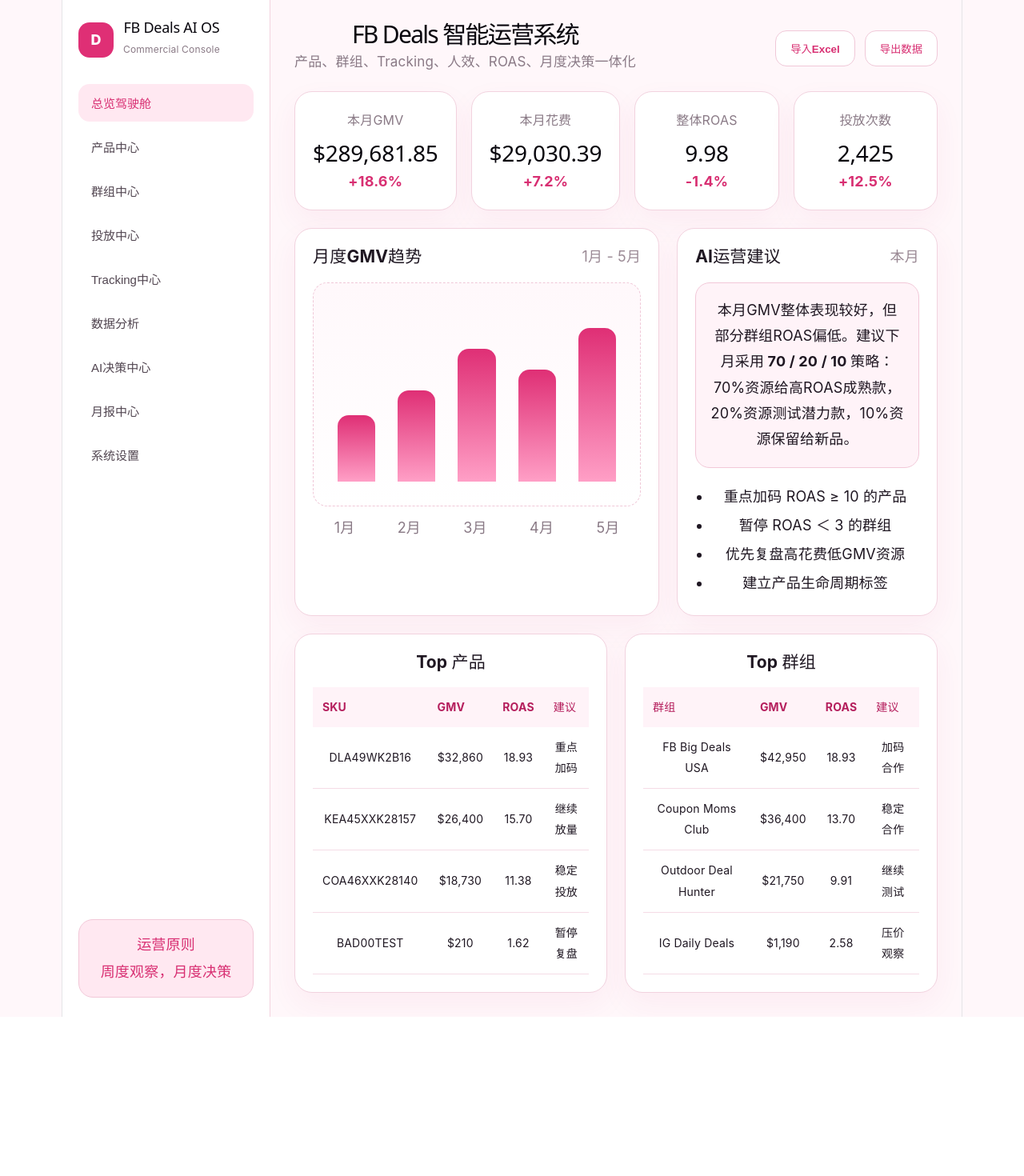
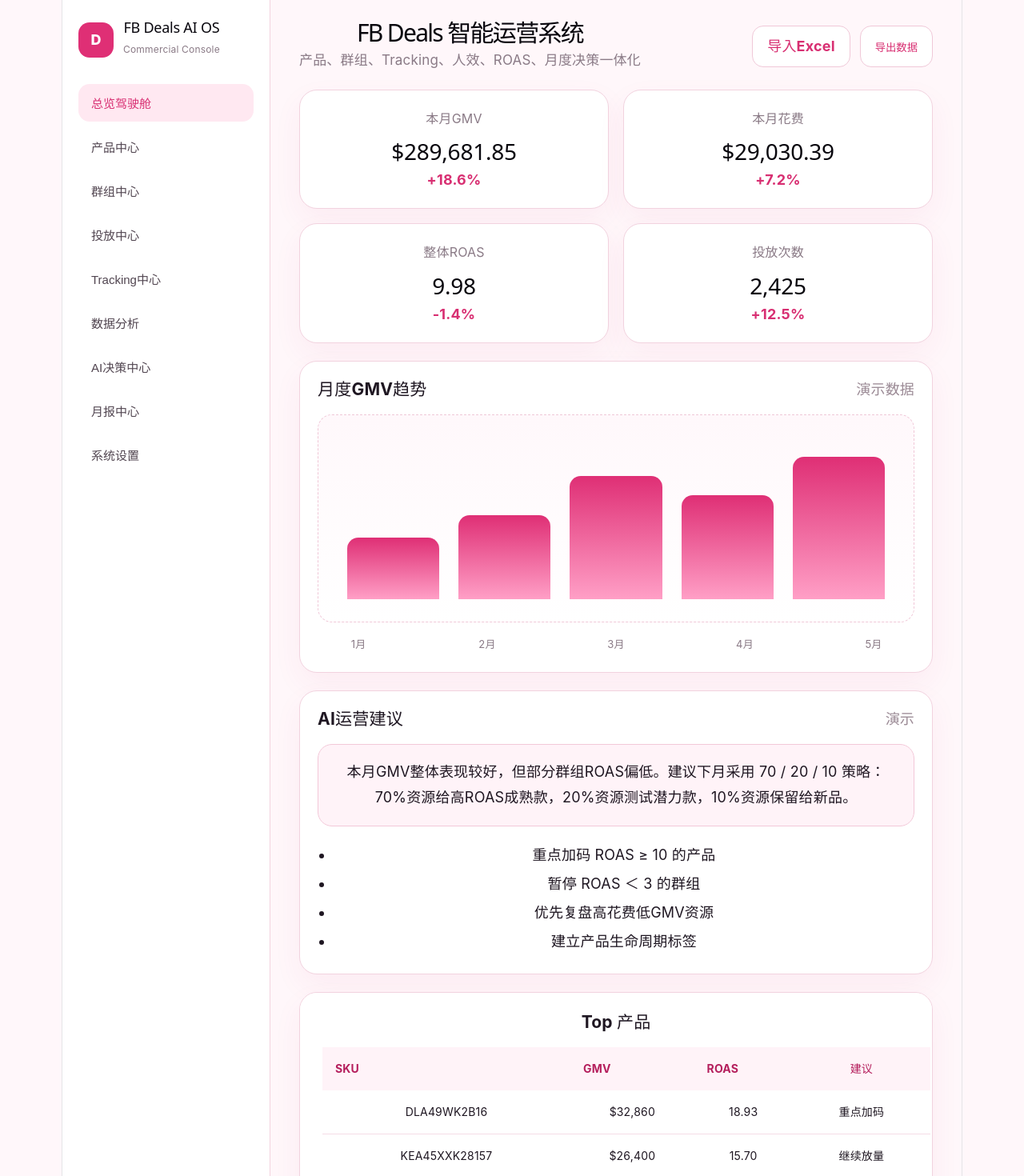
Before and after one commit to sasasunny19-ctrl/fb-deals-ai-os, a React (Vite) app: page / in a window 1280 px wide. Shown: the top 1470 px of the page at 80% size. Before the commit the page ends 1271 px from the top, so only its background shows below. Built offline with nearby package versions, Linux system fonts and the light colour scheme.

Commit message:
接入真实Excel导入并优化Dashboard布局

```diff
--- a/package.json
+++ b/package.json
@@ -11,7 +11,8 @@
   },
   "dependencies": {
     "react": "^19.2.7",
-    "react-dom": "^19.2.7"
+    "react-dom": "^19.2.7",
+    "xlsx": "^0.18.5"
   },
   "devDependencies": {
     "@types/react": "^19.2.17",
--- a/src/App.css
+++ b/src/App.css
@@ -269,3 +269,107 @@ td {
     grid-template-columns: 1fr;
   }
 }
+.import-button {
+  border: 1px solid #f0c8d8;
+  background: #fff;
+  color: #d82f72;
+  font-weight: 700;
+  border-radius: 14px;
+  padding: 12px 18px;
+  cursor: pointer;
+}
+/* ===== Layout Fix v1：修复真实数据导入后的比例问题 ===== */
+
+.main {
+  width: 100%;
+  max-width: 1480px;
+  margin: 0 auto;
+  padding: 28px 36px;
+}
+
+.kpi-grid {
+  grid-template-columns: repeat(4, minmax(180px, 1fr));
+}
+
+.analysis-grid {
+  grid-template-columns: minmax(0, 1.35fr) minmax(340px, 0.65fr);
+  align-items: stretch;
+}
+
+.table-grid {
+  grid-template-columns: 1fr;
+  gap: 22px;
+}
+
+.panel {
+  overflow-x: auto;
+}
+
+.table-grid .panel {
+  padding: 24px 28px;
+}
+
+table {
+  min-width: 760px;
+  table-layout: auto;
+}
+
+th,
+td {
+  white-space: nowrap;
+  vertical-align: middle;
+  padding: 14px 16px;
+}
+
+th:first-child,
+td:first-child {
+  min-width: 180px;
+}
+
+th:last-child,
+td:last-child {
+  min-width: 100px;
+  text-align: center;
+}
+
+.fake-chart {
+  height: 260px;
+  gap: 24px;
+  padding: 28px 36px;
+}
+
+.chart-labels {
+  gap: 20px;
+  overflow-x: auto;
+  justify-content: space-between;
+  padding: 0 16px;
+}
+
+.chart-labels span {
+  min-width: 70px;
+  white-space: nowrap;
+  text-align: center;
+  font-size: 13px;
+}
+
+@media (max-width: 1280px) {
+  .analysis-grid {
+    grid-template-columns: 1fr;
+  }
+
+  .kpi-grid {
+    grid-template-columns: repeat(2, 1fr);
+  }
+}
+
+@media (max-width: 900px) {
+  .main {
+    padding: 20px;
+  }
+
+  .kpi-grid,
+  .analysis-grid,
+  .table-grid {
+    grid-template-columns: 1fr;
+  }
+}
--- a/src/App.jsx
+++ b/src/App.jsx
@@ -1,16 +1,19 @@
+import { useState } from 'react'
 import './App.css'
 import Sidebar from './components/Sidebar'
 import Header from './components/Header'
 import Dashboard from './pages/Dashboard/Dashboard'
 
 function App() {
+  const [records, setRecords] = useState([])
+
   return (
     <div className="app">
       <Sidebar />
 
       <main className="main">
-        <Header />
-        <Dashboard />
+        <Header onImport={setRecords} />
+        <Dashboard records={records} />
       </main>
     </div>
   )
--- a/src/components/Header.jsx
+++ b/src/components/Header.jsx
@@ -1,4 +1,16 @@
-function Header() {
+import { parseDealsExcel } from '../utils/excelParser'
+
+function Header({ onImport }) {
+  async function handleImport(event) {
+    const file = event.target.files?.[0]
+    if (!file) return
+
+    const records = await parseDealsExcel(file)
+    onImport(records)
+
+    alert(`导入成功，共识别 ${records.length} 条投放记录`)
+  }
+
   return (
     <header className="header">
       <div>
@@ -7,7 +19,16 @@ function Header() {
       </div>
 
       <div className="header-actions">
-        <button>导入Excel</button>
+        <label className="import-button">
+          导入Excel
+          <input
+            type="file"
+            accept=".xlsx,.xls,.csv"
+            onChange={handleImport}
+            style={{ display: 'none' }}
+          />
+        </label>
+
         <button>导出数据</button>
       </div>
     </header>
--- a/src/pages/Dashboard/Dashboard.jsx
+++ b/src/pages/Dashboard/Dashboard.jsx
@@ -1,7 +1,108 @@
 import KpiCard from '../../components/KpiCard'
-import { kpis, products, groups } from '../../data/mockData'
+import { products as mockProducts, groups as mockGroups } from '../../data/mockData'
 
-function Dashboard() {
+function sum(rows, key) {
+  return rows.reduce((total, row) => total + Number(row[key] || 0), 0)
+}
+
+function formatMoney(value) {
+  return `$${Number(value || 0).toLocaleString(undefined, {
+    maximumFractionDigits: 2,
+  })}`
+}
+
+function formatNumber(value) {
+  return Number(value || 0).toLocaleString(undefined, {
+    maximumFractionDigits: 2,
+  })
+}
+
+function groupBy(rows, key) {
+  const map = {}
+
+  rows.forEach((row) => {
+    const value = row[key] || '未标注'
+    if (!map[value]) map[value] = []
+    map[value].push(row)
+  })
+
+  return Object.entries(map).map(([name, items]) => ({
+    name,
+    items,
+  }))
+}
+
+function getRank(rows, key) {
+  return groupBy(rows, key)
+    .map((item) => {
+      const gmv = sum(item.items, 'gmv')
+      const cost = sum(item.items, 'cost')
+      const orders = sum(item.items, 'orders')
+      const roas = cost > 0 ? gmv / cost : 0
+
+      return {
+        name: item.name,
+        gmv,
+        cost,
+        orders,
+        roas,
+        status:
+          roas >= 10
+            ? '重点加码'
+            : roas >= 5
+              ? '继续测试'
+              : roas >= 3
+                ? '观察压价'
+                : '暂停复盘',
+      }
+    })
+    .sort((a, b) => b.gmv - a.gmv)
+}
+
+function Dashboard({ records }) {
+  const hasRealData = records.length > 0
+
+  const totalGMV = sum(records, 'gmv')
+  const totalCost = sum(records, 'cost')
+  const totalOrders = sum(records, 'orders')
+  const totalROAS = totalCost > 0 ? totalGMV / totalCost : 0
+
+  const kpis = hasRealData
+    ? [
+        { label: '总GMV', value: formatMoney(totalGMV), change: '真实数据' },
+        { label: '总花费', value: formatMoney(totalCost), change: '真实数据' },
+        { label: '整体ROAS', value: formatNumber(totalROAS), change: '真实数据' },
+        { label: '投放记录', value: formatNumber(records.length), change: `出单 ${formatNumber(totalOrders)}` },
+      ]
+    : [
+        { label: '本月GMV', value: '$289,681.85', change: '+18.6%' },
+        { label: '本月花费', value: '$29,030.39', change: '+7.2%' },
+        { label: '整体ROAS', value: '9.98', change: '-1.4%' },
+        { label: '投放次数', value: '2,425', change: '+12.5%' },
+      ]
+
+  const productRank = hasRealData
+    ? getRank(records, 'sku').slice(0, 8)
+    : mockProducts.map((p) => ({
+        name: p.sku,
+        gmv: p.gmv,
+        roas: p.roas,
+        status: p.status,
+      }))
+
+  const groupRank = hasRealData
+    ? getRank(records, 'group').slice(0, 8)
+    : mockGroups.map((g) => ({
+        name: g.name,
+        gmv: g.gmv,
+        roas: g.roas,
+        status: g.status,
+      }))
+
+  const monthRank = hasRealData
+    ? getRank(records, 'month').sort((a, b) => a.name.localeCompare(b.name))
+    : []
+
   return (
     <>
       <section className="kpi-grid">
@@ -14,9 +115,28 @@ function Dashboard() {
         <div className="panel large">
           <div className="panel-title">
             <h3>月度GMV趋势</h3>
-            <span>1月 - 5月</span>
+            <span>{hasRealData ? '真实导入数据' : '演示数据'}</span>
           </div>
 
+          {hasRealData ? (
+            <>
+              <div className="fake-chart">
+                {monthRank.map((item) => {
+                  const maxGMV = Math.max(...monthRank.map((m) => m.gmv))
+                  const height = maxGMV > 0 ? `${(item.gmv / maxGMV) * 90}%` : '0%'
+
+                  return <div key={item.name} style={{ height }}></div>
+                })}
+              </div>
+
+              <div className="chart-labels">
+                {monthRank.map((item) => (
+                  <span key={item.name}>{item.name}</span>
+                ))}
+              </div>
+            </>
+          ) : (
+            <>
               <div className="fake-chart">
                 <div style={{ height: '38%' }}></div>
                 <div style={{ height: '52%' }}></div>
@@ -32,19 +152,21 @@ function Dashboard() {
                 <span>4月</span>
                 <span>5月</span>
               </div>
+            </>
+          )}
         </div>
 
         <div className="panel">
           <div className="panel-title">
             <h3>AI运营建议</h3>
-            <span>本月</span>
+            <span>{hasRealData ? '根据真实数据' : '演示'}</span>
           </div>
 
           <div className="ai-box">
             <p>
-              本月GMV整体表现较好，但部分群组ROAS偏低。建议下月采用
-              <strong> 70 / 20 / 10 </strong>
-              策略：70%资源给高ROAS成熟款，20%资源测试潜力款，10%资源保留给新品。
+              {hasRealData
+                ? `本次导入 ${records.length} 条投放记录，总GMV为 ${formatMoney(totalGMV)}，整体ROAS为 ${formatNumber(totalROAS)}。建议优先加码ROAS较高且GMV稳定的产品，同时暂停或压价低ROAS群组。`
+                : '本月GMV整体表现较好，但部分群组ROAS偏低。建议下月采用 70 / 20 / 10 策略：70%资源给高ROAS成熟款，20%资源测试潜力款，10%资源保留给新品。'}
             </p>
           </div>
 
@@ -70,11 +192,11 @@ function Dashboard() {
               </tr>
             </thead>
             <tbody>
-              {products.map((p) => (
-                <tr key={p.sku}>
-                  <td>{p.sku}</td>
-                  <td>{p.gmv}</td>
-                  <td>{p.roas}</td>
+              {productRank.map((p) => (
+                <tr key={p.name}>
+                  <td>{p.name}</td>
+                  <td>{typeof p.gmv === 'number' ? formatMoney(p.gmv) : p.gmv}</td>
+                  <td>{typeof p.roas === 'number' ? formatNumber(p.roas) : p.roas}</td>
                   <td>{p.status}</td>
                 </tr>
               ))}
@@ -94,11 +216,11 @@ function Dashboard() {
               </tr>
             </thead>
             <tbody>
-              {groups.map((g) => (
+              {groupRank.map((g) => (
                 <tr key={g.name}>
                   <td>{g.name}</td>
-                  <td>{g.gmv}</td>
-                  <td>{g.roas}</td>
+                  <td>{typeof g.gmv === 'number' ? formatMoney(g.gmv) : g.gmv}</td>
+                  <td>{typeof g.roas === 'number' ? formatNumber(g.roas) : g.roas}</td>
                   <td>{g.status}</td>
                 </tr>
               ))}
--- /dev/null
+++ b/src/utils/excelParser.js
@@ -0,0 +1,79 @@
+import * as XLSX from 'xlsx'
+
+function excelDateToString(value) {
+  if (!value) return ''
+
+  if (value instanceof Date) {
+    return value.toISOString().slice(0, 10)
+  }
+
+  if (typeof value === 'number') {
+    const date = new Date(Math.round((value - 25569) * 86400 * 1000))
+    return date.toISOString().slice(0, 10)
+  }
+
+  if (typeof value === 'string') {
+    return value.slice(0, 10)
+  }
+
+  return ''
+}
+
+function getMonth(dateText) {
+  if (!dateText) return '未标注'
+  return dateText.slice(0, 7)
+}
+
+function toNumber(value) {
+  if (value === null || value === undefined || value === '') return 0
+  const num = Number(String(value).replace(/[$,，\s]/g, ''))
+  return Number.isNaN(num) ? 0 : num
+}
+
+export async function parseDealsExcel(file) {
+  const buffer = await file.arrayBuffer()
+  const workbook = XLSX.read(buffer, {
+    type: 'array',
+    cellDates: false,
+  })
+
+  const allRows = []
+
+  workbook.SheetNames.forEach((sheetName) => {
+    const sheet = workbook.Sheets[sheetName]
+    const rows = XLSX.utils.sheet_to_json(sheet, {
+      defval: '',
+      raw: true,
+    })
+
+    rows.forEach((row, index) => {
+      const date = excelDateToString(row['视频发布时间'])
+      const month = getMonth(date)
+
+      const sku = row['合作款号'] || row['款号'] || row['SKU'] || row['产品'] || ''
+      const group = row['网红ID'] || row['群组'] || row['达人'] || row['Group'] || ''
+
+      const cost = toNumber(row['实际付费'])
+      const orders = toNumber(row['单量取大'])
+      const gmv = toNumber(row['GMV'])
+
+      if (!sku && !group && !gmv && !cost && !orders) return
+
+      allRows.push({
+        id: `${sheetName}-${index}`,
+        sheetName,
+        date,
+        month,
+        sku,
+        group,
+        postLink: row['已合作发布视频链接'] || '',
+        cost,
+        orders,
+        gmv,
+        roas: cost > 0 ? gmv / cost : 0,
+      })
+    })
+  })
+
+  return allRows
+}
```
Also changed, not shown: 1 other file (tests, documents, lock files or other folders). Lines whose indentation alone changed are shown as unchanged.
